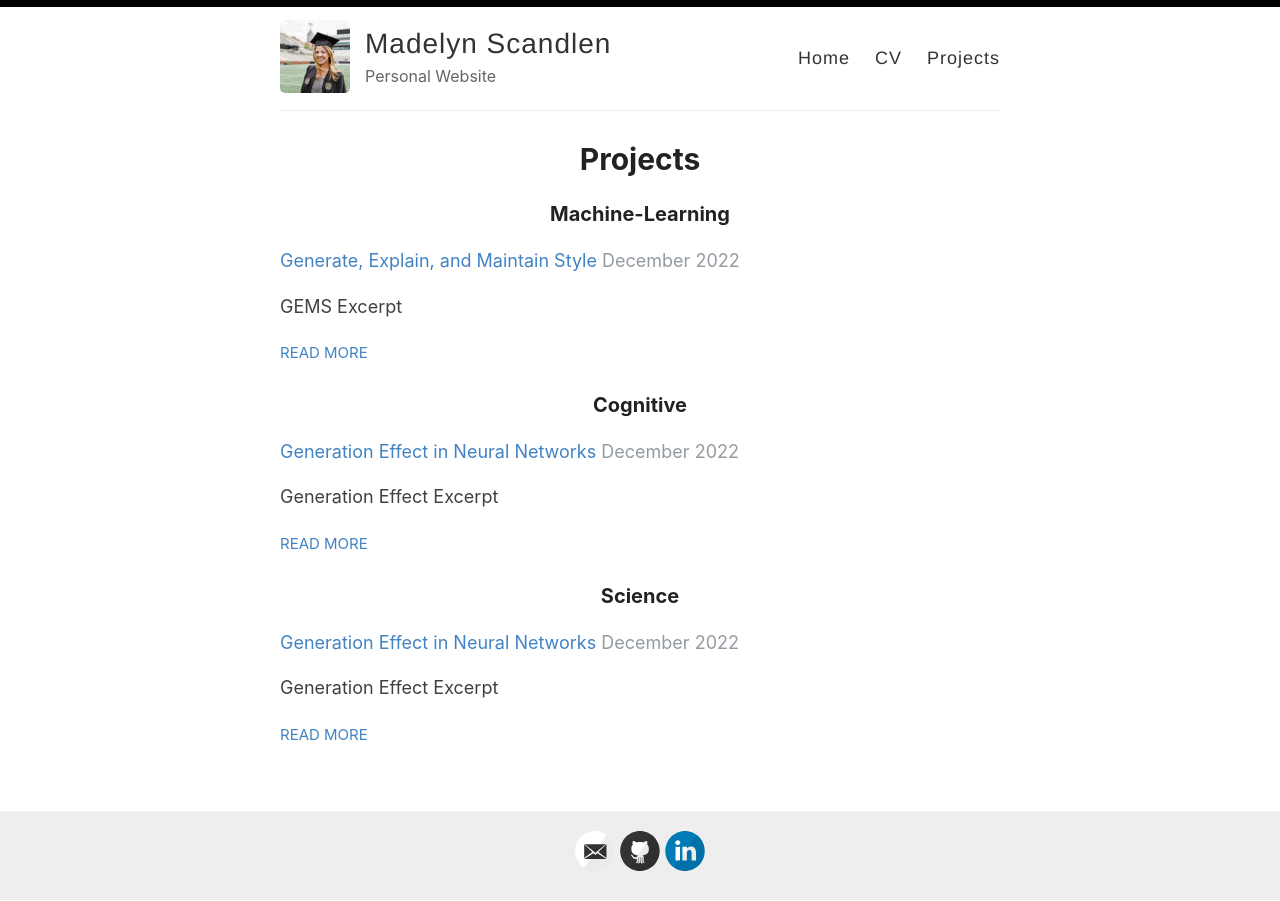
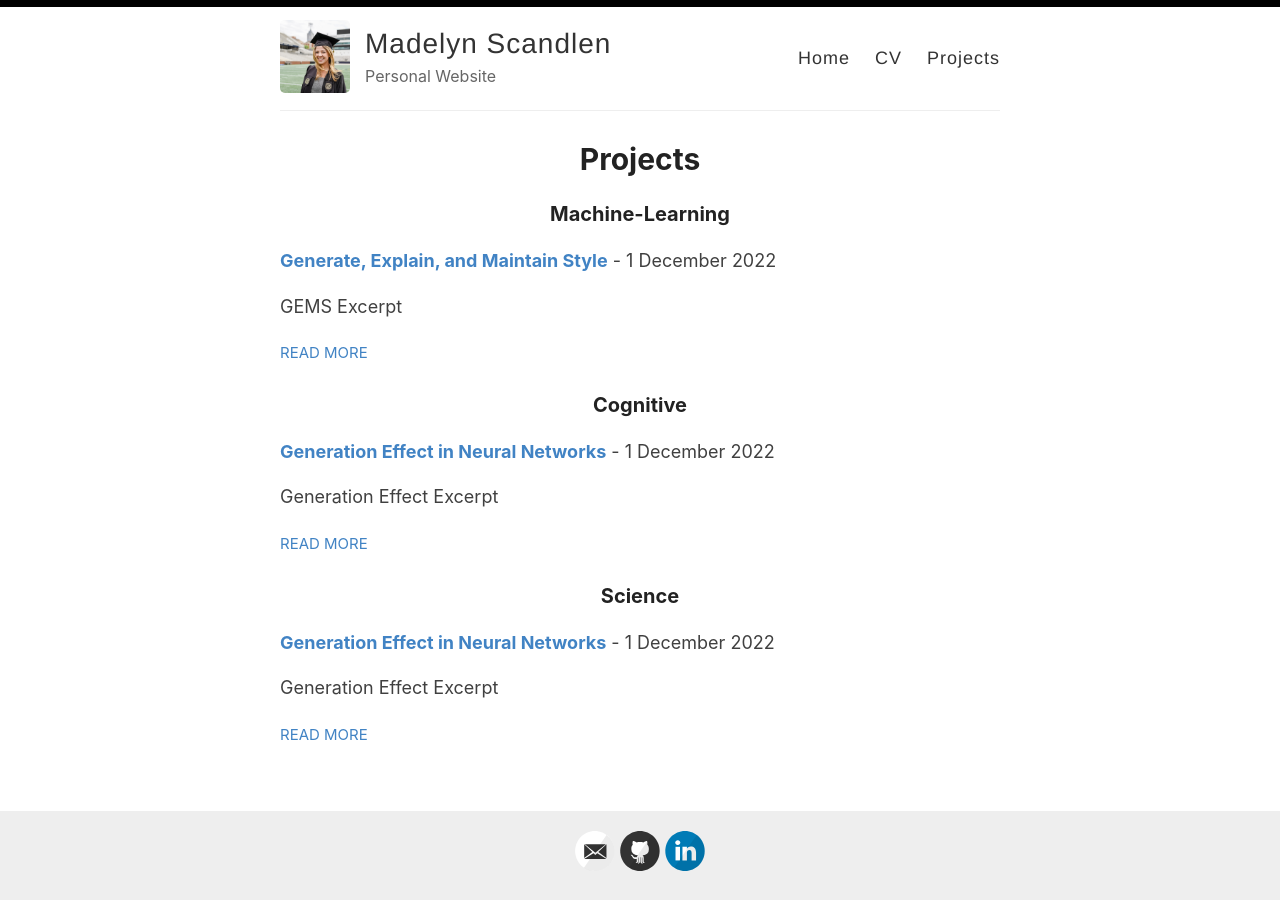
Before and after one commit to mscandlen/mscandlen, a Jekyll site: the page built from _pages/projects.md, in a window 1280 px wide. Built offline with Jekyll 4.4.1, drawn with Linux system fonts in a browser that asks for light colours.

Commit message:
Update projects.md

```diff
--- a/_pages/projects.md
+++ b/_pages/projects.md
@@ -16,9 +16,7 @@ title: Projects
 
     {% for post in site.categories[category_name]%}
     <article class="post">
-        <div>
-          <a href="{{ site.baseurl }}{{ post.url }}" class="post_title">{{ post.title }}</a> <a class="post_date">{{ post.date | date: "%B %Y" }}</a>
-        </div>
+        <p><b><a href="{{ site.baseurl }}{{ post.url }}">{{post.title}}</a></b> - {{ post.date | date: "%e %B %Y" }}</p>
 
       <div class="excerpt">
         {{ post.excerpt }}
```
